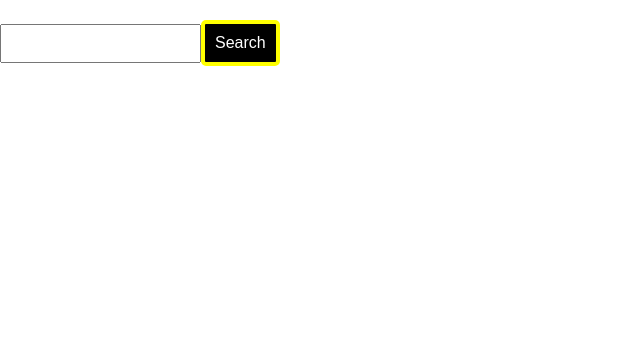
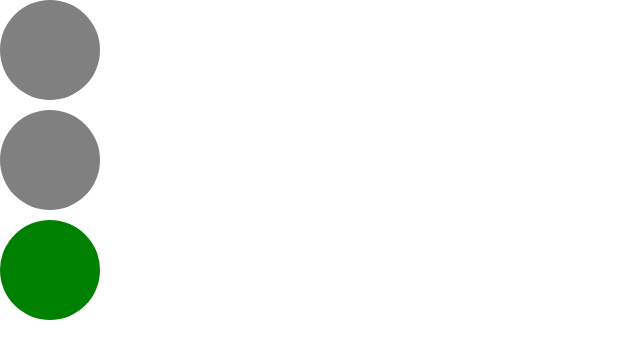
Before and after one commit to Preetiraj3697/React-Coding-Exercise-Interview-Question, a React (Vite) app: page / in a window 1280 px wide. Shown: the top 358 px of the page, without its empty margins (0-640 px from the left). Built offline with nearby package versions, Linux system fonts and the light colour scheme.

Commit message:
StopLight

```diff
--- a/src/App.jsx
+++ b/src/App.jsx
@@ -20,6 +20,7 @@
 import SwapItems from './Project/17.SwapItems'
 import DarkMode from './Project/18.DarkMode'
 import FetchingDataSearchWhenClick from './Project/19.FetchingDataSearchWhenClick'
+import StopLight from './Project/StopLight/StopLight'
 function App() {
  return(
     <>
@@ -42,7 +43,8 @@
     {/* <AutoComplete /> */}
      {/* <SwapItems /> */}
      {/* <DarkMode /> */}
-     <FetchingDataSearchWhenClick />
+     {/* <FetchingDataSearchWhenClick /> */}
+     <StopLight />
    </>
   )
 }
--- /dev/null
+++ b/src/Project/StopLight/StopLight.jsx
@@ -0,0 +1,31 @@
+import React, { useEffect, useState } from 'react'
+import "./index.css"
+const STOP_DELAY = 3000;
+const SLOW_DELAY = 2000;
+const GO_DELAY = 5000;
+const StopLight = () => {
+    const [state, setState] = useState("stop");
+
+    function getStoplightClass(light) {
+        return `light ${light}`+ (state === light ? " on":"")
+    }
+    useEffect(() => {
+        if (state === 'stop') {
+         setTimeout(()=> setState('go'),STOP_DELAY)
+        } else if (state === 'slow') {
+            setTimeout(()=> setState('stop'),SLOW_DELAY)
+        } else {
+            //go
+            setTimeout(()=> setState('slow'),GO_DELAY)
+        }
+    },[state])
+  return (
+      <div className='stop-light'>
+          <div className={getStoplightClass('stop')}></div>
+          <div className={getStoplightClass('slow')}></div>
+          <div className={getStoplightClass('go')}></div>
+      </div>
+  )
+}
+
+export default StopLight
--- /dev/null
+++ b/src/Project/StopLight/index.css
@@ -0,0 +1,22 @@
+.light{
+    width:100px;
+    height:100px;
+    border-radius: 50%;
+}
+.stop{
+    background: red;
+}
+.slow{
+    background: yellow;
+}
+.go{
+    background: green;
+}
+.stop-light{
+    display:flex;
+    flex-direction: column;
+    gap:10px;
+}
+.light:not(.on){
+    background:grey;
+}
```
